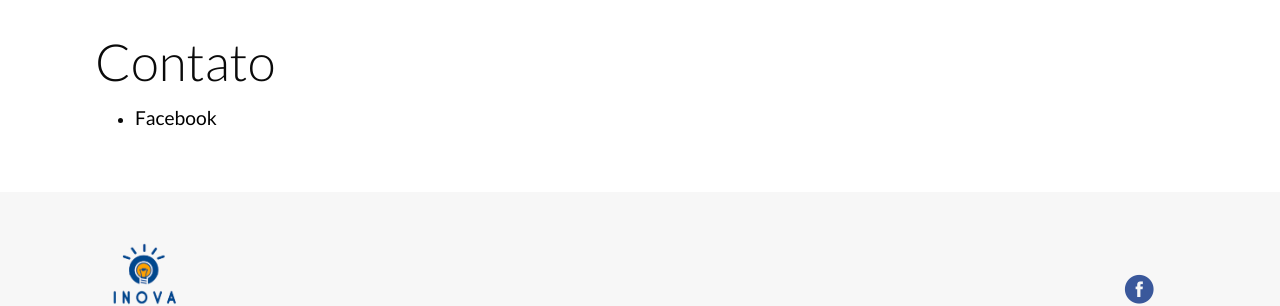
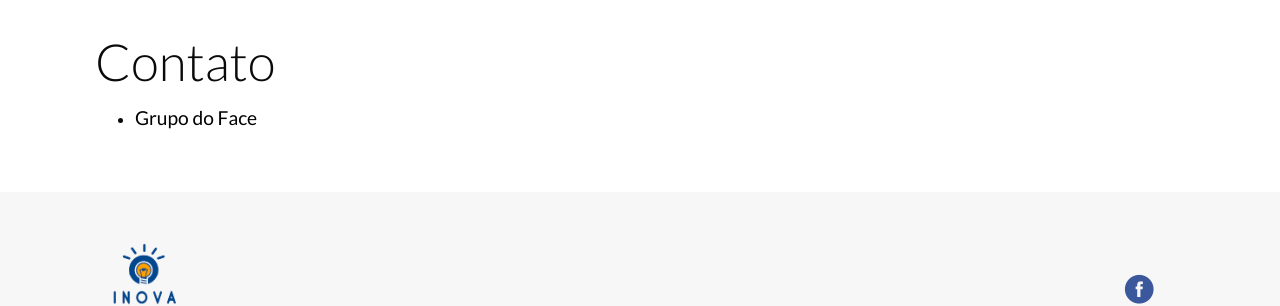
Before and after one commit to inovajoinville/inovajoinville.github.io, a Jekyll site: the page built from 01-contato.md, in a window 1280 px wide. Shown: the part 265-571 px from the top of the page. Built offline with Jekyll 4.4.1, drawn with Linux system fonts in a browser that asks for light colours.

Commit message:
Update 01-contato.md

```diff
--- a/01-contato.md
+++ b/01-contato.md
@@ -5,4 +5,4 @@ permalink: /contato/
 ---
 
 
-- [Facebook](/groups/816717381769060/?fref=ts)
+- [Grupo do Face](https://www.facebook.com/groups/816717381769060/?fref=ts)
```
